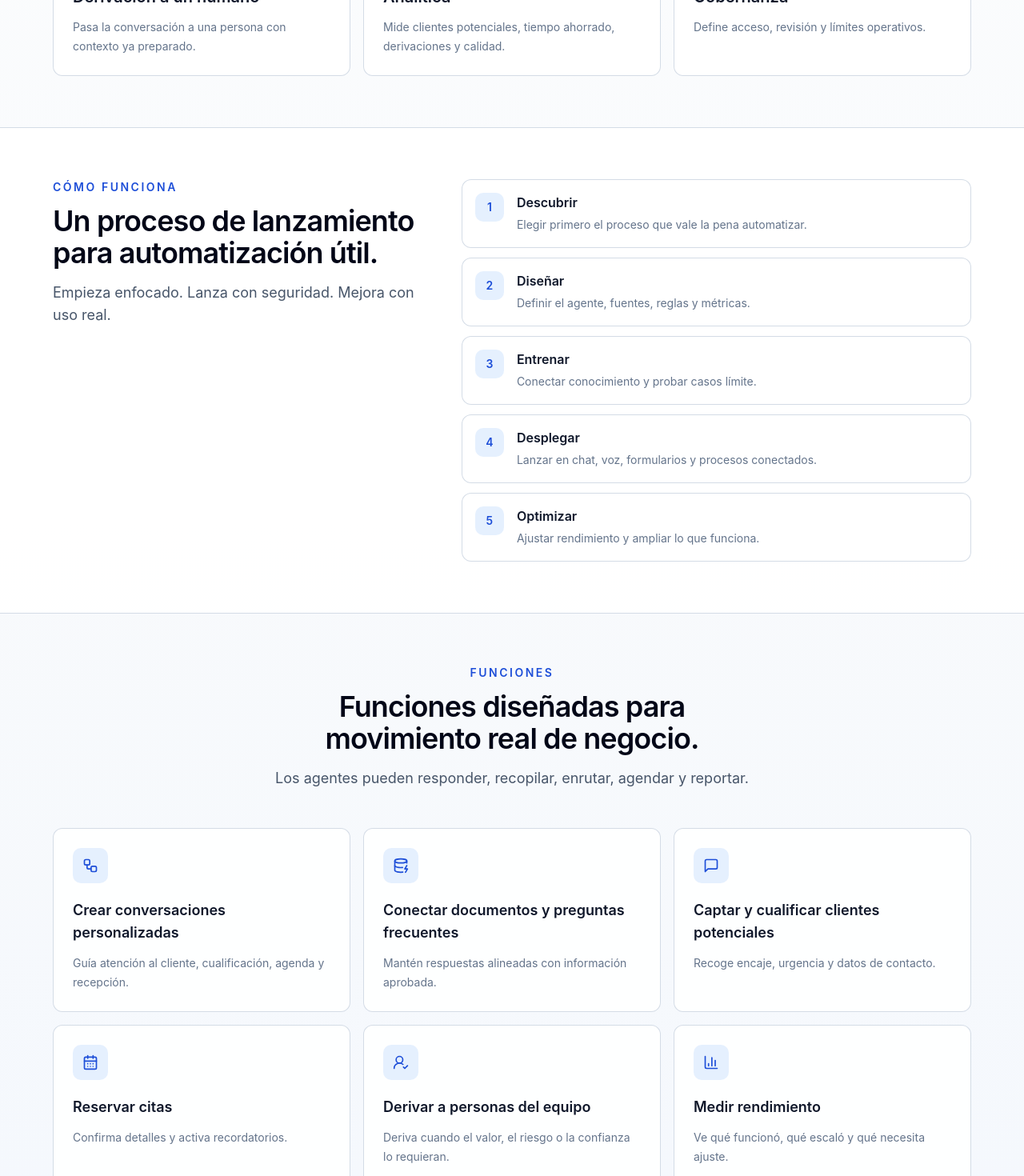
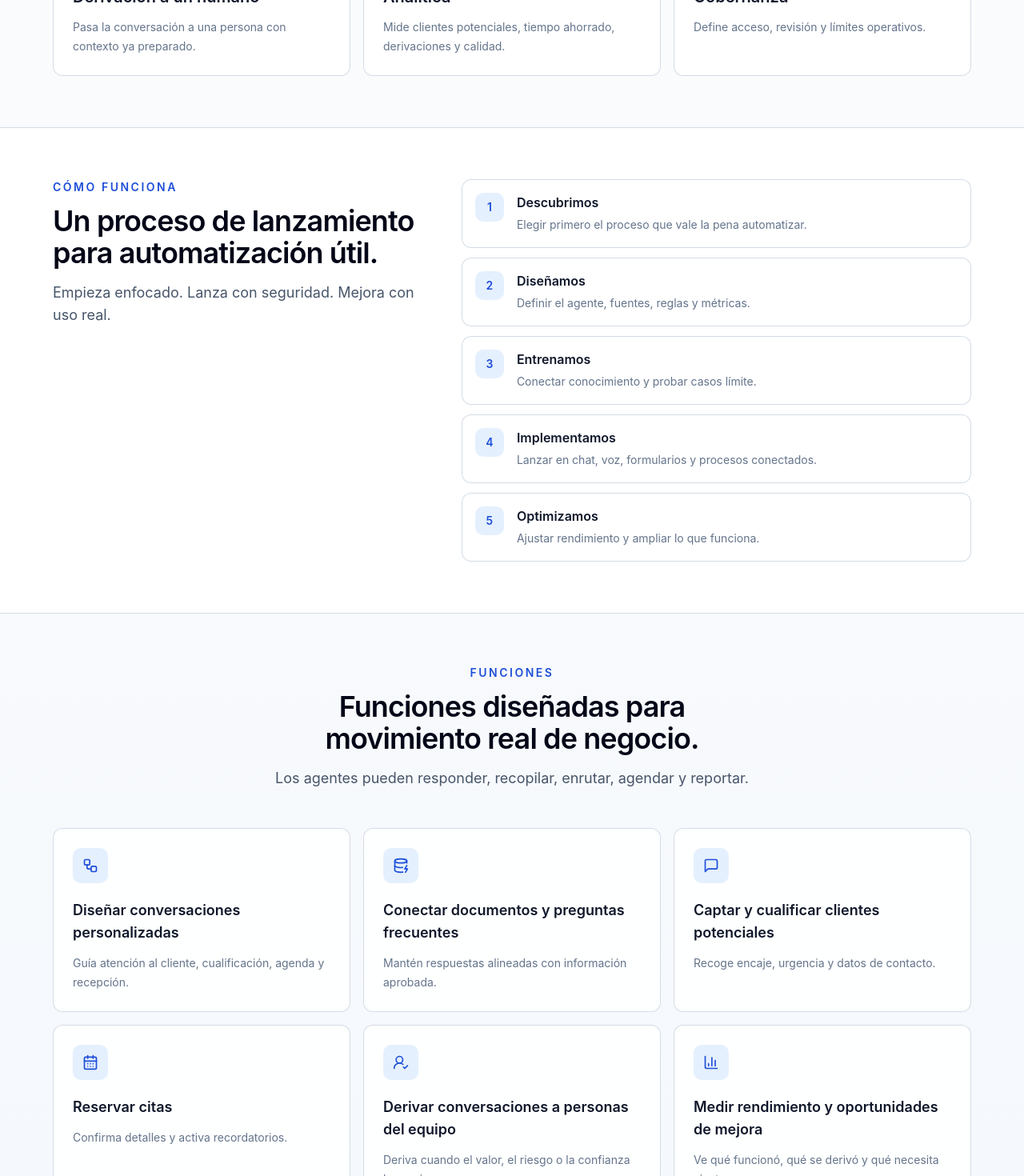
Before and after one commit to itwillbeokay004-wq/aivantage-web, a Next.js app: page /platform in a window 1280 px wide. Shown: the part 1330-2800 px from the top of the page at 80% size. Built offline with nearby package versions, Linux system fonts and the light colour scheme; no server answers.

Commit message:
Localize platform solutions and AI models

```diff
--- a/src/app/ai-models/page.tsx
+++ b/src/app/ai-models/page.tsx
@@ -60,12 +60,12 @@ const aiModelsContent = {
       },
       {
         icon: BrainCircuit,
-        title: "Evaluación de clientes potenciales",
+        title: "Cualificación de clientes potenciales",
         description: "Evalúa encaje, urgencia, plazo y datos faltantes.",
       },
       {
         icon: ListChecks,
-        title: "Resúmenes",
+        title: "Resúmenes automáticos",
         description: "Convierte llamadas, chats y formularios en notas de derivación.",
       },
       {
@@ -75,7 +75,7 @@ const aiModelsContent = {
       },
       {
         icon: Languages,
-        title: "Atención multilingüe",
+        title: "Soporte multilingüe",
         description: "Apoya enrutamiento y respuestas en varios idiomas.",
       },
       {
@@ -106,7 +106,7 @@ const aiModelsContent = {
     safetyControls: [
       {
         icon: ShieldCheck,
-        title: "Límites operativos",
+        title: "Reglas y límites de uso",
         description: "Define respuestas, rechazos y reglas de derivación.",
       },
       {
@@ -116,7 +116,7 @@ const aiModelsContent = {
       },
       {
         icon: ListChecks,
-        title: "Respuestas de reserva",
+        title: "Respuestas de fallback",
         description: "Usa lenguaje seguro cuando la confianza sea baja.",
       },
       {
@@ -126,7 +126,7 @@ const aiModelsContent = {
       },
       {
         icon: TableProperties,
-        title: "Registros de auditoría",
+        title: "Registros de actividad",
         description: "Planifica registros trazables de decisiones y derivaciones.",
       },
     ],
@@ -304,7 +304,7 @@ export default async function AiModelsPage() {
               </p>
               <h1 className="text-balance text-4xl font-semibold tracking-normal text-white sm:text-6xl">
                 {locale === "es"
-                  ? "Usa el modelo de IA adecuado para cada trabajo."
+                  ? "Usa el modelo de IA adecuado para cada tarea."
                   : "Use the right AI model for the right job."}
               </h1>
               <p className="mt-6 max-w-2xl text-lg leading-8 text-slate-300">
--- a/src/app/platform/page.tsx
+++ b/src/app/platform/page.tsx
@@ -79,30 +79,30 @@ const platformContent = {
     ],
     howItWorks: [
       {
-        title: "Descubrir",
+        title: "Descubrimos",
         description: "Elegir primero el proceso que vale la pena automatizar.",
       },
       {
-        title: "Diseñar",
+        title: "Diseñamos",
         description: "Definir el agente, fuentes, reglas y métricas.",
       },
       {
-        title: "Entrenar",
+        title: "Entrenamos",
         description: "Conectar conocimiento y probar casos límite.",
       },
       {
-        title: "Desplegar",
+        title: "Implementamos",
         description: "Lanzar en chat, voz, formularios y procesos conectados.",
       },
       {
-        title: "Optimizar",
+        title: "Optimizamos",
         description: "Ajustar rendimiento y ampliar lo que funciona.",
       },
     ],
     deepDives: [
       {
         icon: Workflow,
-        title: "Crear conversaciones personalizadas",
+        title: "Diseñar conversaciones personalizadas",
         description: "Guía atención al cliente, cualificación, agenda y recepción.",
       },
       {
@@ -122,13 +122,13 @@ const platformContent = {
       },
       {
         icon: UserRoundCheck,
-        title: "Derivar a personas del equipo",
+        title: "Derivar conversaciones a personas del equipo",
         description: "Deriva cuando el valor, el riesgo o la confianza lo requieran.",
       },
       {
         icon: BarChart3,
-        title: "Medir rendimiento",
-        description: "Ve qué funcionó, qué escaló y qué necesita ajuste.",
+        title: "Medir rendimiento y oportunidades de mejora",
+        description: "Ve qué funcionó, qué se derivó y qué necesita ajuste.",
       },
     ],
     integrations: [
@@ -284,7 +284,7 @@ export default async function PlatformPage() {
               </p>
               <h1 className="text-balance text-4xl font-semibold tracking-normal text-white sm:text-6xl">
                 {locale === "es"
-                  ? "Una plataforma para diseñar, desplegar y mejorar agentes de IA."
+                  ? "Una plataforma para diseñar, implementar y mejorar agentes de IA."
                   : "One platform to design, deploy, and improve AI agents."}
               </h1>
               <p className="mt-6 max-w-2xl text-lg leading-8 text-slate-300">
--- a/src/app/solutions/page.tsx
+++ b/src/app/solutions/page.tsx
@@ -40,9 +40,9 @@ const solutionsContent = {
     cardKicker: "Construido como proceso práctico.",
     detailLabels: {
       problem: "Problema",
-      agentDoes: "Qué hace el agente",
-      workflow: "Proceso de ejemplo",
-      outcome: "Resultado de negocio",
+      agentDoes: "Qué hace el agente de IA",
+      workflow: "Ejemplo de proceso",
+      outcome: "Resultado para el negocio",
     },
     solutionCards: [
       {
@@ -79,7 +79,7 @@ const solutionsContent = {
       },
       {
         icon: Workflow,
-        title: "Asistente de operaciones internas",
+        title: "Asistente interno de operaciones",
         problem: "Los equipos pierden tiempo buscando respuestas.",
         agentDoes: "Encuentra políticas, enruta solicitudes y recopila datos faltantes.",
         workflow: "Pregunta → búsqueda en conocimiento → tarea enrutada.",
@@ -87,7 +87,7 @@ const solutionsContent = {
       },
       {
         icon: PhoneCall,
-        title: "Asistente de llamadas de voz",
+        title: "Asistente de llamadas",
         problem: "Las llamadas se pierden o se atienden con prisa.",
         agentDoes: "Captura intención, resume llamadas y marca urgencia.",
         workflow: "Llamada → recepción → derivación estructurada.",
@@ -305,7 +305,7 @@ export default async function SolutionsPage() {
               </p>
               <h1 className="text-balance text-4xl font-semibold tracking-normal text-white sm:text-6xl">
                 {locale === "es"
-                  ? "Agentes de IA diseñados alrededor de tus procesos de negocio."
+                  ? "Agentes de IA diseñados alrededor de los procesos de tu negocio."
                   : "AI agents built around your business workflows."}
               </h1>
               <p className="mt-6 max-w-2xl text-lg leading-8 text-slate-300">
```
